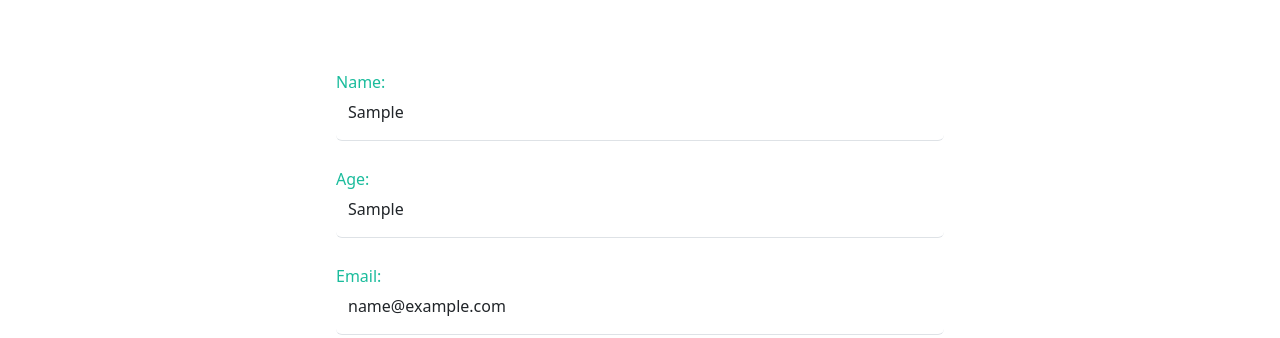
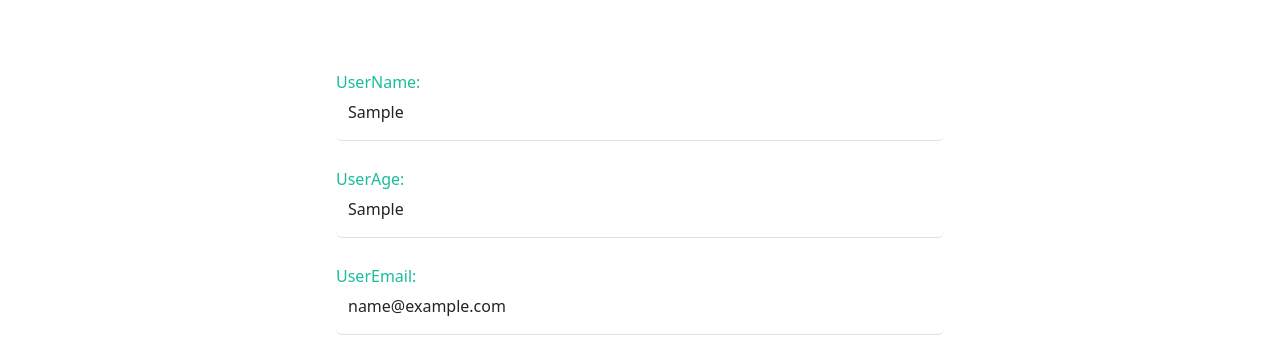
Before and after one commit to Sayed19880817/Startframework_2025, a React (Vite) app: page /contact in a window 1280 px wide. Both pictures are taken after typing "Sample", "Sample", "name@example.com", "Sample" into the empty fields and a click on the button "send Message". Shown: the part 226-564 px from the top of the page. Built offline with nearby package versions, Linux system fonts and the light colour scheme.

Commit message:
thre commit

```diff
--- a/src/Peges/Contact.jsx
+++ b/src/Peges/Contact.jsx
@@ -55,23 +55,23 @@ export default function Contact() {
         <form className="w-50 p-3 mx-auto mt-5 bg-white">
           <label htmlFor="Name" className="position-relative">
             <span className={nameEmpty ? 'SlideDown' : 'SlideUp'}>
-              Name:
+              UserName:
             </span>
           </label>
           <input
             id="Name"
             type="text"
-            placeholder="Name"
+            placeholder="UserName"
             name="Name"
             className="form-control border-0 border-bottom my-2 py-3 "
             onChange={handleNameChange}
           />
 
           <label htmlFor="Age" className="position-relative top-0 ">
-            <span className={ageEmpty ? 'SlideDown' : 'SlideUp'}>Age:</span>
+            <span className={ageEmpty ? 'SlideDown' : 'SlideUp'}>UserAge:</span>
           </label>
           <input
-            id="Age"
+            id="UserAge"
             type="text"
             placeholder="Age"
             name="Name"
@@ -81,13 +81,13 @@ export default function Contact() {
 
           <label htmlFor="Email" className="position-relative top-0 ">
             <span className={emailEmpty ? 'SlideDown' : 'SlideUp'}>
-              Email:
+              UserEmail:
             </span>
           </label>
           <input
             id="Email"
             type="text"
-            placeholder="Email"
+            placeholder="UserEmail"
             name="Name"
             className="form-control border-0 border-bottom my-2 py-3 "
             onChange={handleEmailChange}
```
